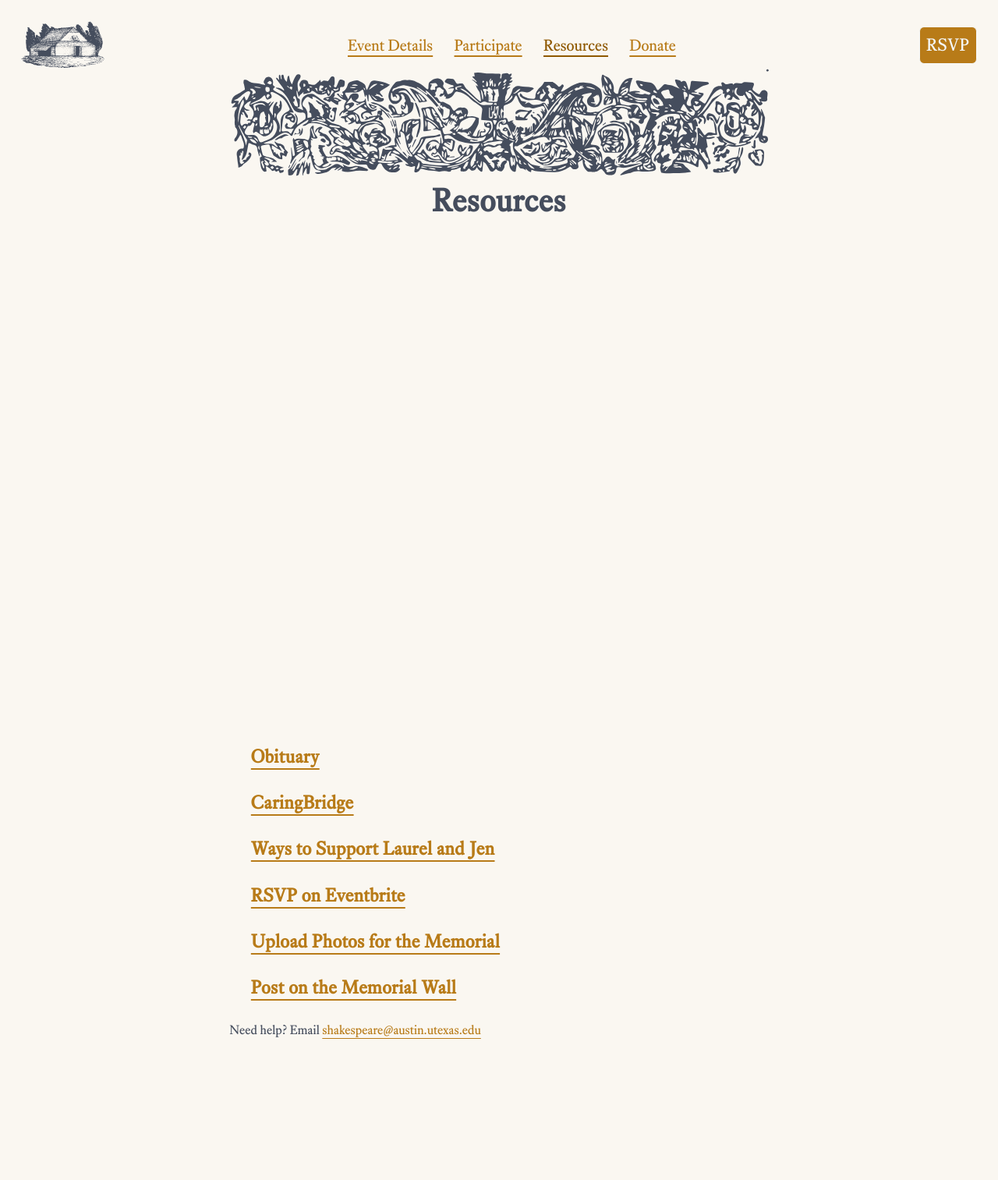
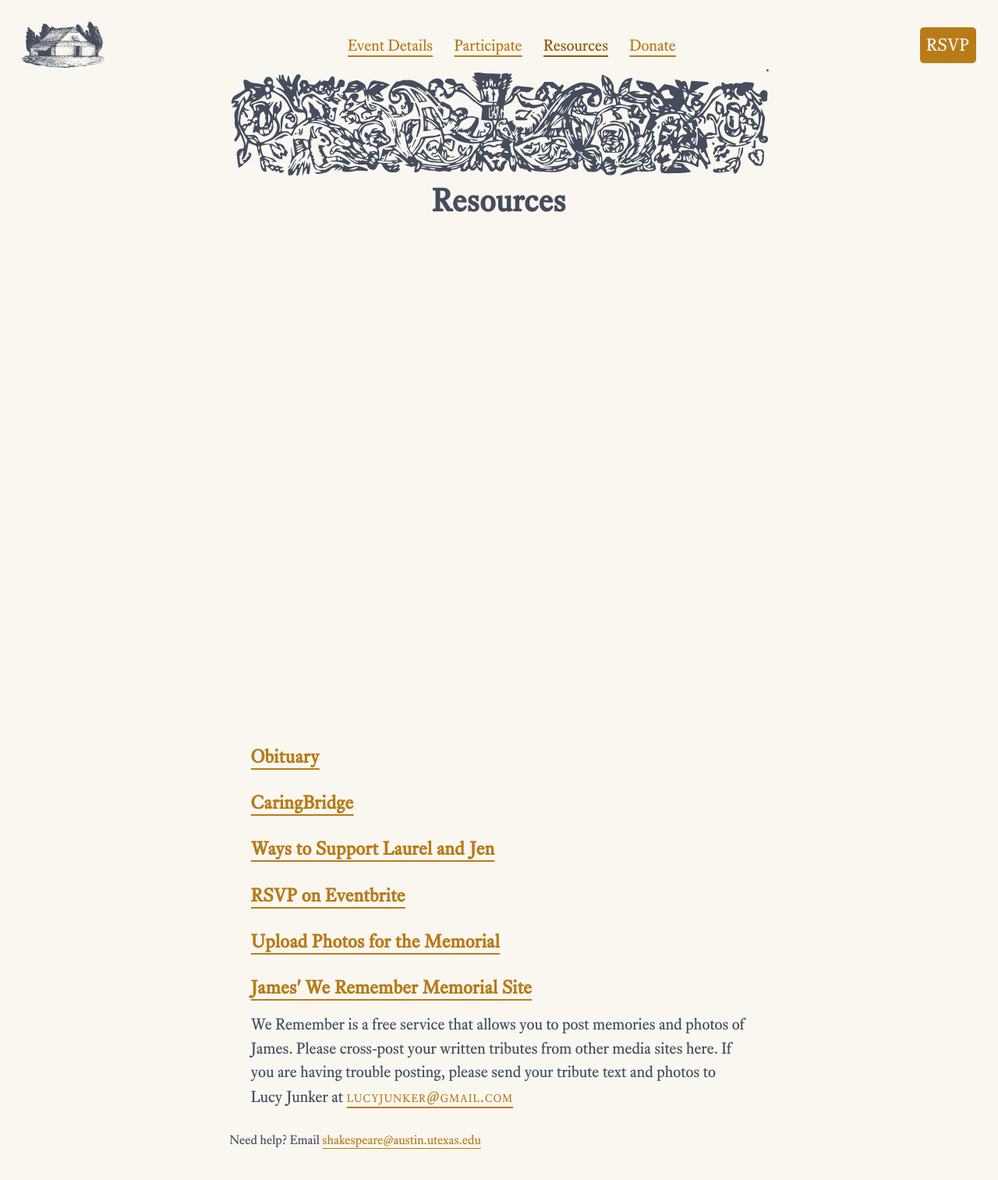
Before and after one commit to allizad/loehlinfund, a Jekyll site: the page built from resources.html, in a window 1280 px wide. Shown: the whole page at 78% size. Built offline with Jekyll 4.4.1, drawn with Linux system fonts in a browser that asks for light colours; nearby versions of some CDN libraries; library files that are not in the unit come from our copies; before the commit the page ends 1371 px from its top, so only the background shows below that.

Commit message:
Add note about memorial website and lucy's email.

```diff
--- a/_data/resources.yml
+++ b/_data/resources.yml
@@ -8,8 +8,6 @@
   link_url: https://www.eventbrite.com/e/james-birthday-and-memorial-picnic-tickets-732988477267
 - link_text: Upload Photos for the Memorial
   link_url: https://utexas.app.box.com/f/7d42c6af566a4e97af3b7aa57f65bf93
-- link_text: Post on the Memorial Wall
+- link_text: James' We Remember Memorial Site
   link_url: https://www.weremember.com/james-loehlin/0q8j/memories
-# - link_text: Memorial Program
-#   link_url: /assets/program.pdf
-# FAQ: transportation, hosting
+  description: "We Remember is a free service that allows you to post memories and photos of James. Please cross-post your written tributes from other media sites here. If you are having trouble posting, please send your tribute text and photos to Lucy Junker at <a href='mailto:lucyjunker@gmail.com'>lucyjunker@gmail.com</a>"
--- a/assets/css/every_layout/Stack.css
+++ b/assets/css/every_layout/Stack.css
@@ -38,9 +38,10 @@ Stack
 }
 
 /* common smaller stack */
-.stack.stack-sm {
+.stack.stack-sm > * {
   --stack-space: var(--s-3)
 }
+
 .stack.stack-sm > * + * { --stack-space: var(--s-3) }
 
 .stack._space\:s-1  > * + * { --stack-space: var(--s-1) }
--- a/assets/css/typography.css
+++ b/assets/css/typography.css
@@ -148,3 +148,10 @@ blockquote::before {
 address {
   font-style: normal;
 }
+
+p a {
+  line-height: 1.75
+}
+ul p a {
+  line-height: 1.5;
+}
--- a/participate.html
+++ b/participate.html
@@ -39,7 +39,7 @@ description: Learn how to participate in the memorial for James Loehlin.
       </p>
 
       <p>
-        For those unable to attend the picnic, you can still participate by sending a note to be hung in the barn. Send notes to:
+        For those unable to attend the picnic, you can email your note to <a href="mailto:{{site.email}}">{{site.email}}</a> or mail it by Oct 31st to the Winedale UT mailbox below. We will hang it for you.
       </p>
 
       <center-l>
--- a/resources.html
+++ b/resources.html
@@ -21,9 +21,16 @@ description: Important links and information for the memorial for James Loehlin.
   <article class="padding:s1 padding-top:0">
     <div class="stack">
       {% for resource in site.data.resources %}
-      <a href="{{ resource.link_url }}" target="_blank">
-        <h3>{{ resource.link_text }}</h3>
-      </a>
+      <div class="stack stack-sm _space:s-1">
+        <h3>
+          <a href="{{ resource.link_url }}" target="_blank">
+            {{ resource.link_text }}
+          </a>
+        </h3>
+        {% if resource.description %}
+        <p>{{ resource.description }}</p>
+        {% endif %}
+      </div>
       {% endfor %}
     </div>
   </article>
```
